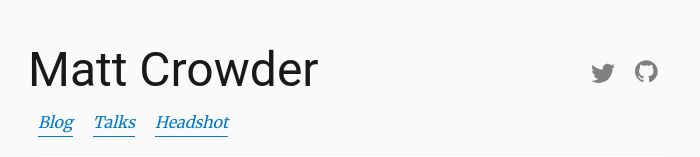
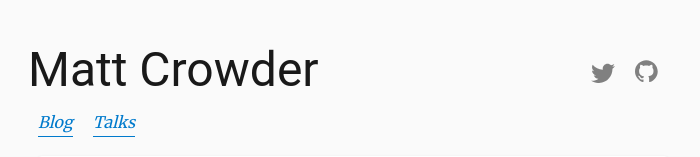
Before and after one commit to mcrowder65/mcrowder65.com, a Gatsby site: page /graphql/ in a window 1280 px wide. Shown: the top 157 px of the page, without its empty margins (297-997 px from the left). Built offline with nearby package versions, Linux system fonts and the light colour scheme; Gatsby itself is replaced by a stand-in of ours; some packages are replaced by stand-ins of ours.

Commit message:
removed the headshot link

```diff
--- a/src/components/router.js
+++ b/src/components/router.js
@@ -19,9 +19,9 @@ export const Router = () => {
       <Route to="/talks/" activeStyle={{ color: "purple" }}>
         Talks
       </Route>
-      <Route to="/headshot/" activeStyle={{ color: "purple" }}>
-        Headshot
-      </Route>
+      {/*<Route to="/headshot/" activeStyle={{ color: "purple" }}>*/}
+      {/*  Headshot*/}
+      {/*</Route>*/}
     </Routes>
   );
 };
```
